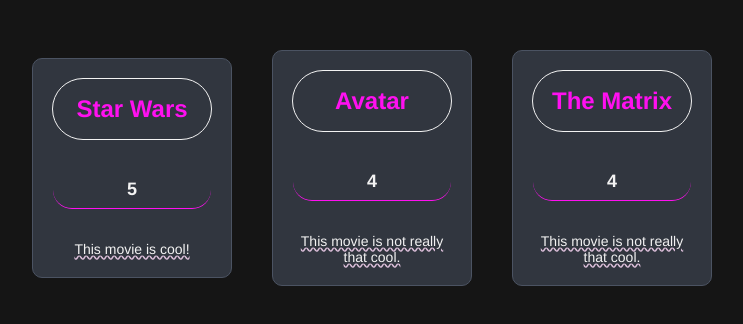
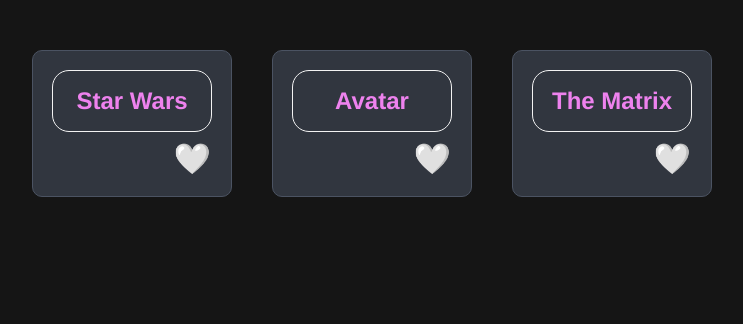
Before and after one commit to Tuitoek/Movie-Rating-Site, a React (Vite) app: page / in a window 1280 px wide. Shown: the top 324 px of the page, without its empty margins (268-1011 px from the left). Built offline with nearby package versions, Linux system fonts and the light colour scheme.

Commit message:
Add to Like Button

```diff
--- a/src/App.jsx
+++ b/src/App.jsx
@@ -1,23 +1,32 @@
 import { useState } from 'react'
 import './App.css'
 
-const Card = ({ title, rating, isCool, actors }) => {
+const hasLiked = true;
+const Card = ({ title, rating, actors }) => {
+  const [hasLiked, setHasLiked] = useState(false);
   return (
     <div className="card">
       <h3>{title}</h3>
-      <h4>{rating}</h4>
-      <blockquote>{isCool ? 'This movie is cool!' : 'This movie is not really that cool.'}</blockquote>
+
+
+      {/* <blockquote>{isCool ? 'This movie is cool!' : 'This movie is not really that cool.'}</blockquote> */}
+      <button onClick={() => setHasLiked(!hasLiked)}>
+        {hasLiked ? "❤️" : "🤍"}
+      </button>
+
 
     </div>
   )
 }
 
 const App = () => {
+
+
   return (
     <div className='card-container'>
-      <Card title='Star Wars' rating={5} isCool={true} actors={['Harrison Ford', 'Mark Hamill', 'Carrie Fisher']} />
-      <Card title="Avatar" rating={4} isCool={false} actors={['Sam Worthington', 'Zoe Saldana']} />
-      <Card title="The Matrix" rating={4} isCool={false} actors={['Keanu Reeves', 'Laurence Fishburne']} />
+      <Card title='Star Wars' rating={5} actors={['Harrison Ford', 'Mark Hamill', 'Carrie Fisher']} />
+      <Card title="Avatar" rating={4} actors={['Sam Worthington', 'Zoe Saldana']} />
+      <Card title="The Matrix" rating={4} actors={['Keanu Reeves', 'Laurence Fishburne']} hasLiked={hasLiked} />
     </div>)
 }
 
--- a/src/index.css
+++ b/src/index.css
@@ -33,8 +33,6 @@
   border: 1px solid #4b5362;
   border-radius: 10px;
   width: 200px;
-  text-align: center;
-  align-self: center;
   color: violet;
 }
 
@@ -42,18 +40,16 @@
   font-size: 24px;
   margin-bottom: 10px;
   outline: 1px solid #f3f3f3;
-  border-radius: 2rem;
-  margin-bottom: 2rem;
-  color: #ff10f0;
+  border-radius: 1rem;
   font-weight: 500px;
   padding: 1rem;
+  text-align: center;
 }
 
 .card h4 {
   font-size: 18px;
   margin-bottom: 10px;
   border-bottom: 1px solid #ff10f0;
-  border-radius: 2rem;
   margin-bottom: 2rem;
   color: #f3f3f3;
   font-weight: 500px;
@@ -67,3 +63,14 @@
   text-decoration: wavy underline #ddc0db;
   padding: auto;
 }
+
+button {
+  background-color: transparent;
+  width: 100%;
+  color: #151515;
+  border: none;
+  cursor: pointer;
+  font-size: 30px;
+  align-self: right;
+  text-align: right;
+}
```
